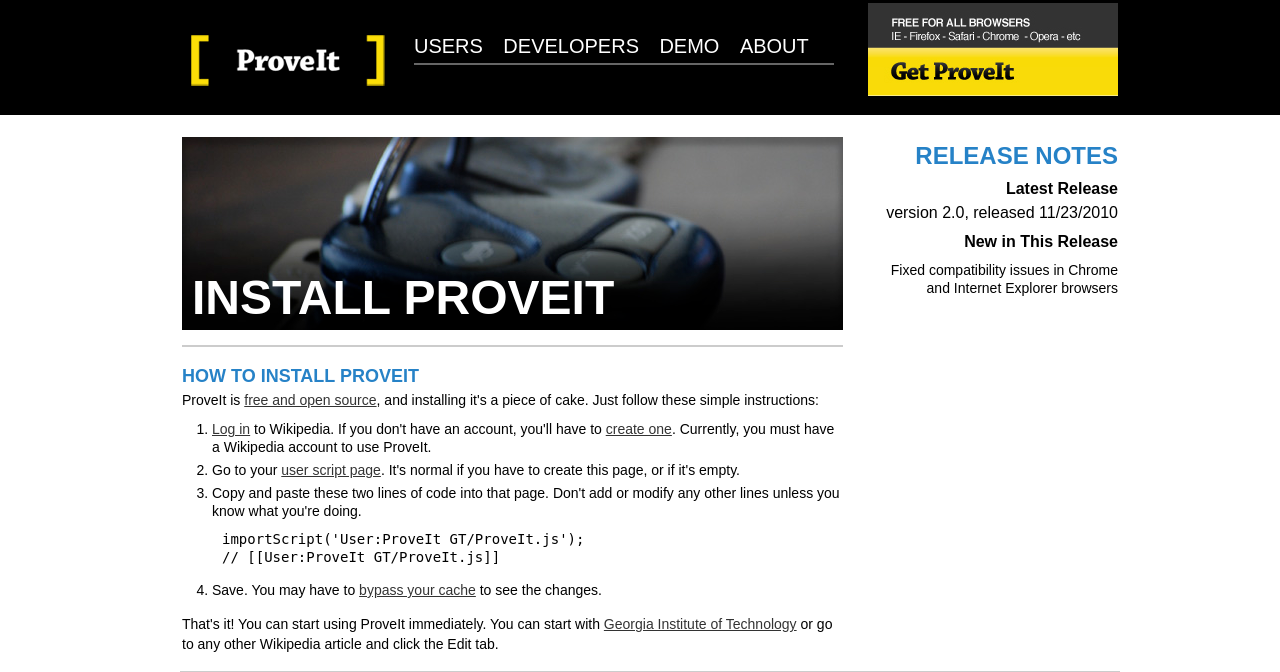
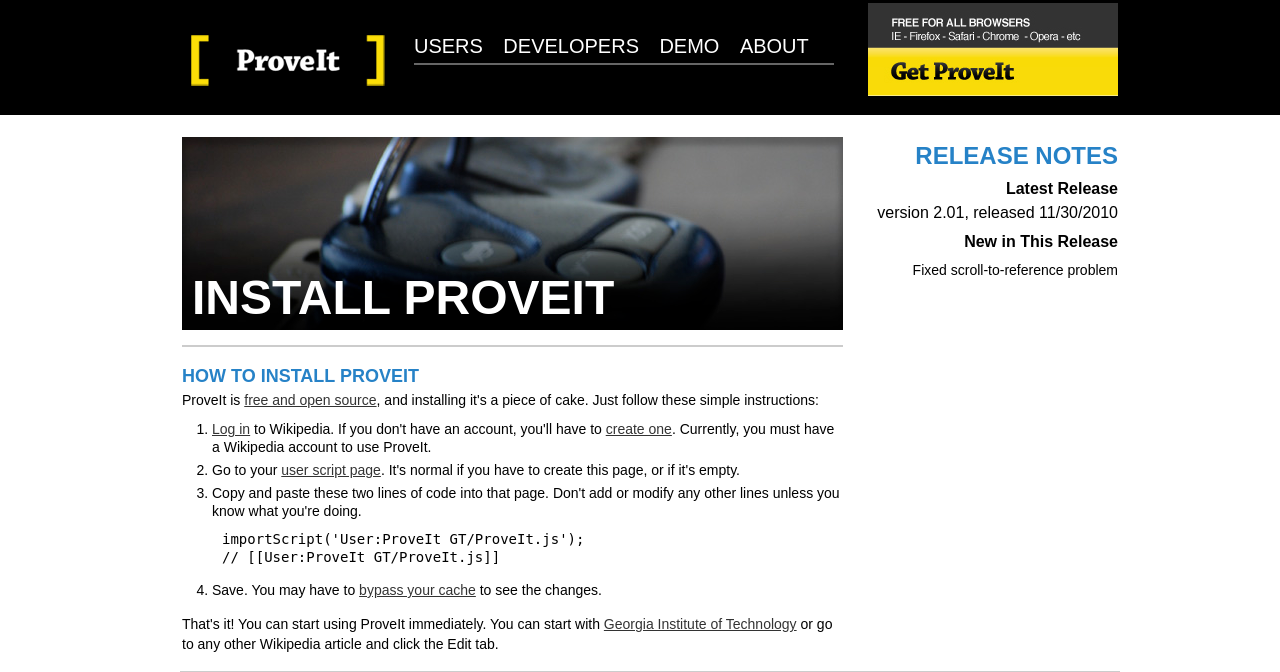
Before and after one commit to proveit-js/proveit, a PHP site: page /install.php in a window 1280 px wide. Shown: the top 672 px of the page. Run offline with PHP 8.4, Linux system fonts and the light colour scheme; some libraries are stand-ins or nearby versions.

Commit message:
update release notes

```diff
--- a/website/install.php
+++ b/website/install.php
@@ -43,11 +43,11 @@ include_once 'header.php';
 
 						<h2>Release Notes</h2>
 						<h3>Latest Release</h3>
-						<p>version 2.0, released 11/23/2010</p>
+						<p>version 2.01, released 11/30/2010</p>
 
 						<h3>New in This Release</h3>
 						<ul>
-							<li>Fixed compatibility issues in Chrome and Internet Explorer browsers</li>
+							<li>Fixed scroll-to-reference problem</li>
 						</ul>
 
 						</td>
```
